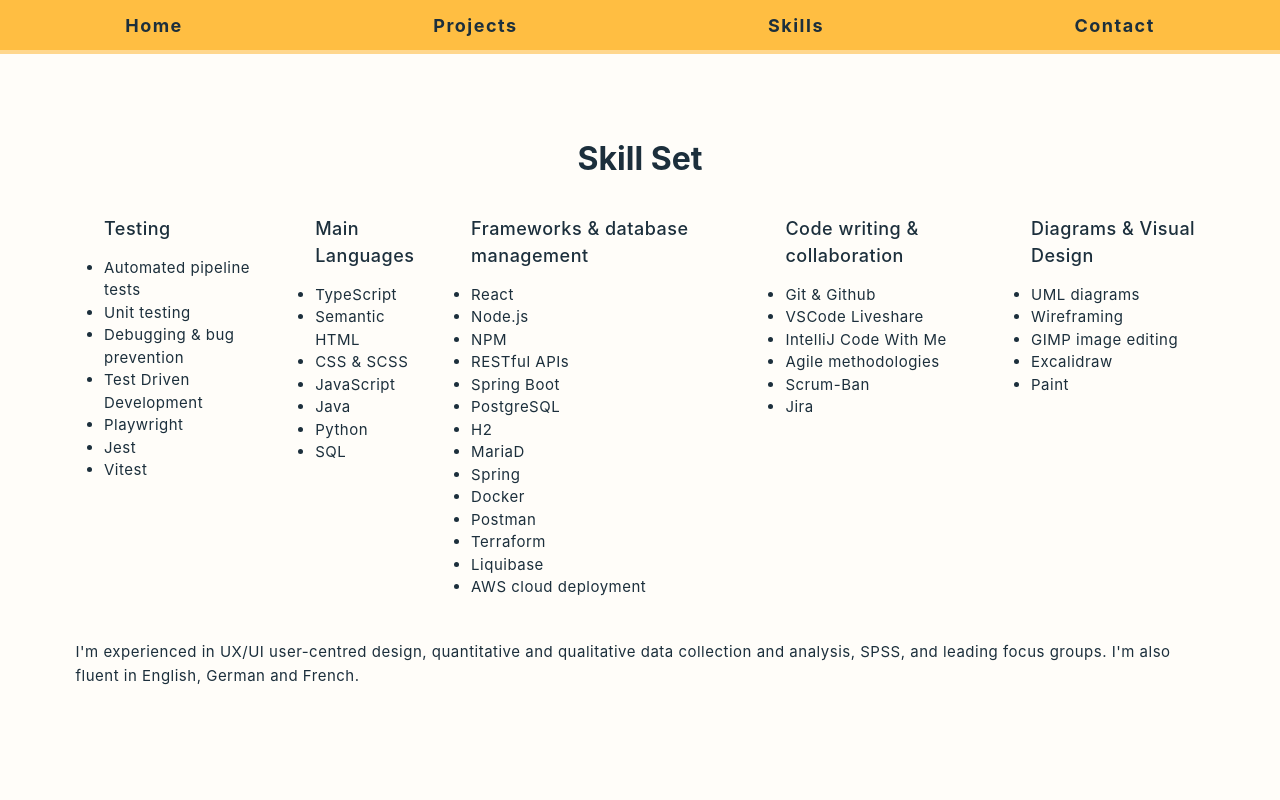
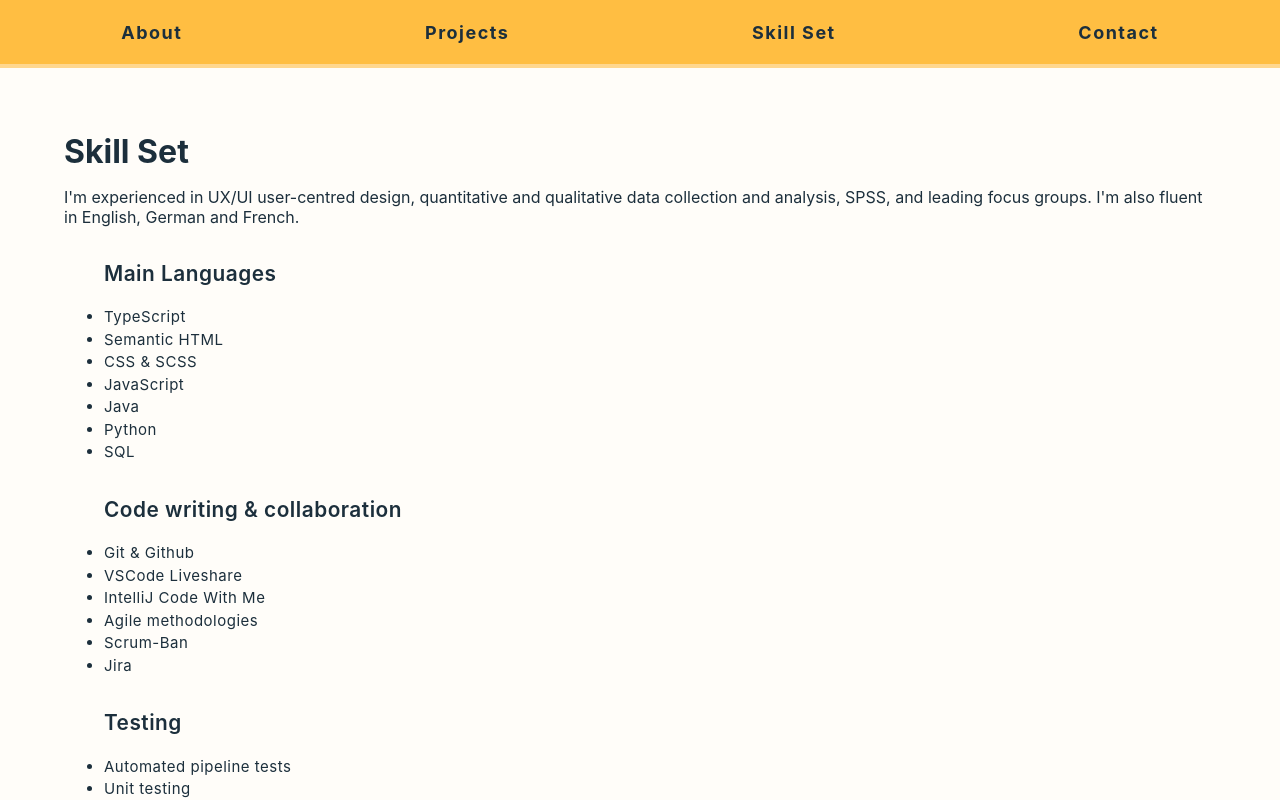
Before and after one commit to D-oro/portfolio_old2, a React (Create React App) app: page /skills in a window 1280 px wide. Shown: the top 800 px of the page. Built offline with nearby package versions, Linux system fonts and the light colour scheme.

Commit message:
updated contact

```diff
--- a/src/App.css
+++ b/src/App.css
@@ -8,5 +8,17 @@
   flex-direction: column;
   justify-content: center;
   align-items: center;
-  margin: 5%;
+  padding: 5%;
 }
+
+h1 {
+  font-size: 2rem;
+  margin: 0;
+}
+
+h2 {
+  font-weight: 600;
+  font-size: 1.3rem;
+  padding-top: 0;
+  margin-top: 0;
+}
--- a/src/components/NavBar.css
+++ b/src/components/NavBar.css
@@ -1,8 +1,9 @@
-nav{
+nav {
     background-color: var(--yellow-500);
-    height: 50px;
+    height: 4rem;
     width: 100vw;
     display: flex;
+    flex-wrap: wrap;
     justify-content: space-around;
     align-items: center;
     border-bottom: 4px solid var(--yellow-300);
@@ -11,13 +12,13 @@
     color: var(--grey-900);
 }
 
-.navlink{
+.navlink {
     color: var(--grey-900);
     text-decoration: none;
     font-size: large;
 }
 
-.navlink:hover{
+.navlink:hover {
     text-decoration: none;
     font-size: large;
     color: var(--grey-500);
--- a/src/components/NavBar.js
+++ b/src/components/NavBar.js
@@ -5,9 +5,9 @@
 
     return(
         <nav>
-            <Link to="/portfolio2.0" className="navlink">Home</Link>
+            <Link to="/portfolio2.0" className="navlink">About</Link>
             <Link to="/projects" className="navlink">Projects</Link>
-            <Link to="/skills" className="navlink">Skills</Link>
+            <Link to="/skills" className="navlink">Skill Set</Link>
             <Link to="/contact" className="navlink">Contact</Link>
         </nav>
     )
--- a/src/pages/Contact.css
+++ b/src/pages/Contact.css
@@ -1,9 +1,13 @@
+.contact-section {
+    width: 100%;
+}
+
 .box{
-    height: 220px;
-    width: 660px;
+    gap: 1.5rem;
     display: flex;
     flex-direction: row;
-    justify-content: space-between;
+    flex-wrap: wrap;
+    justify-content: flex-start;
 }
 
 .square{
@@ -12,9 +16,10 @@
     display: flex;
     justify-content: center;
     align-items: center;
-    height: 200px;
-    width: 200px;
+    height: 7rem;
+    width:  7rem;
     letter-spacing: 1.5px;
+    font-weight: bold;
 }
 
 .square:hover{
--- a/src/pages/Contact.js
+++ b/src/pages/Contact.js
@@ -1,12 +1,13 @@
 import './Contact.css'
 import { Hyperlink } from '../components/Hyperlink';
-import { Textsnippet } from '../components/Textsnippet';
 
 export const Contact=()=>{
 
     return(
        <main>
-            <Textsnippet text="Get in touch!" />
+            <section className="contact-section">
+                <h1>Contact</h1>
+                <p>Get in touch!</p>
                 <div className="box">
                     <div className="square">
                     <Hyperlink hyperlink= "https://www.linkedin.com/in/doro-hinrichs/" linktext= "LinkedIn" />
@@ -18,6 +19,7 @@
                     <Hyperlink hyperlink="mailto:doro.codes@gmail.com" linktext= "Email" />
                     </div>
                 </div>
+            </section>
        </main>
     )
 };
--- a/src/pages/Home.js
+++ b/src/pages/Home.js
@@ -8,7 +8,6 @@
                  <h1>About</h1>
                  <p>Hello! I'm Doro, a software developer and accessibility
                     specialist with a background in psychology.
-                     with a background in psychology
                  </p>
                  <p>I enjoy speaking at meetups and conferences to share my
                      enthusiasm and knowledge, so get in touch if you want your audience
--- a/src/pages/Projects.js
+++ b/src/pages/Projects.js
@@ -4,7 +4,15 @@
 
     return(
        <main>
-        <Accordion />
+        <sections>
+            <h1>Projects</h1>
+            <p>
+                Here are some of the things I worked on during and right after my coding bootcamp.
+                Perhaps I will update this soon with new projects, presentations and side projects,
+                but I'll keep it for now to remind myself how far I've come.
+            </p>
+            <Accordion />
+        </sections>
        </main>
     )
 };
--- a/src/pages/Skills.css
+++ b/src/pages/Skills.css
@@ -1,12 +1,6 @@
 .skillsbox{
-    height: 100%;
-    width: 100%;
     display: flex;
-}
-
-h2{
-    font-weight: 500;
-    font-size: large;
+    flex-direction: column;
 }
 
 ul{
--- a/src/pages/Skills.js
+++ b/src/pages/Skills.js
@@ -4,9 +4,31 @@
 export const Skills=()=>{
     return(
         <main>
+            <section className="skillsbox">
                 <h1>Skill Set</h1>
-            <div className="skillsbox">
-                <div>
+                <p>I'm experienced in UX/UI user-centred design, quantitative and
+                    qualitative data collection and analysis, SPSS, and leading focus groups.
+                    I'm also fluent in English, German and French.
+                </p>
+                    <ul>
+                        <h2>Main Languages</h2>
+                            <li>TypeScript</li>
+                            <li>Semantic HTML</li>
+                            <li>CSS & SCSS</li>
+                            <li>JavaScript</li>
+                            <li>Java</li>
+                            <li>Python</li>
+                            <li>SQL</li>
+                    </ul>
+                    <ul>
+                        <h2>Code writing & collaboration</h2>
+                            <li>Git & Github</li>
+                            <li>VSCode Liveshare</li>
+                            <li>IntelliJ Code With Me</li>
+                            <li>Agile methodologies</li>
+                            <li>Scrum-Ban</li>
+                            <li>Jira</li>
+                    </ul>
                     <ul>
                     <h2>Testing</h2>
                         <li>Automated pipeline tests</li>
@@ -17,20 +39,6 @@
                         <li>Jest</li>
                         <li>Vitest</li>
                     </ul>
-                    </div>
-                    <div>
-                    <ul>
-                        <h2>Main Languages</h2>
-                            <li>TypeScript</li>
-                            <li>Semantic HTML</li>
-                            <li>CSS & SCSS</li>
-                            <li>JavaScript</li>
-                            <li>Java</li>
-                            <li>Python</li>
-                            <li>SQL</li>
-                        </ul>
-                    </div>
-                    <div>
                     <ul>
                         <h2>Frameworks & database management</h2>
                             <li>React</li>
@@ -48,30 +56,14 @@
                             <li>Liquibase</li>
                             <li>AWS cloud deployment</li>
                     </ul>
-                    </div>
-                    <div>
-                        <ul>
-                            <h2>Code writing & collaboration</h2>
-                                <li>Git & Github</li>
-                                <li>VSCode Liveshare</li>
-                                <li>IntelliJ Code With Me</li>
-                                <li>Agile methodologies</li>
-                                <li>Scrum-Ban</li>
-                                <li>Jira</li>
-                        </ul>
-                    </div>
-                    <div>
                     <ul>
                         <h2>Diagrams & Visual Design</h2>
                             <li>UML diagrams</li>
                             <li>Wireframing</li>
                             <li>GIMP image editing</li>
                             <li>Excalidraw</li>
-                                <li>Paint</li>
                     </ul>
-                    </div>
-            </div>
-            <Textsnippet text="I'm experienced in UX/UI user-centred design, quantitative and qualitative data collection and analysis, SPSS, and leading focus groups. I'm also fluent in English, German and French."/>
+            </section>
         </main>
     )
 }
```
Lines whose indentation alone changed are shown as unchanged.
